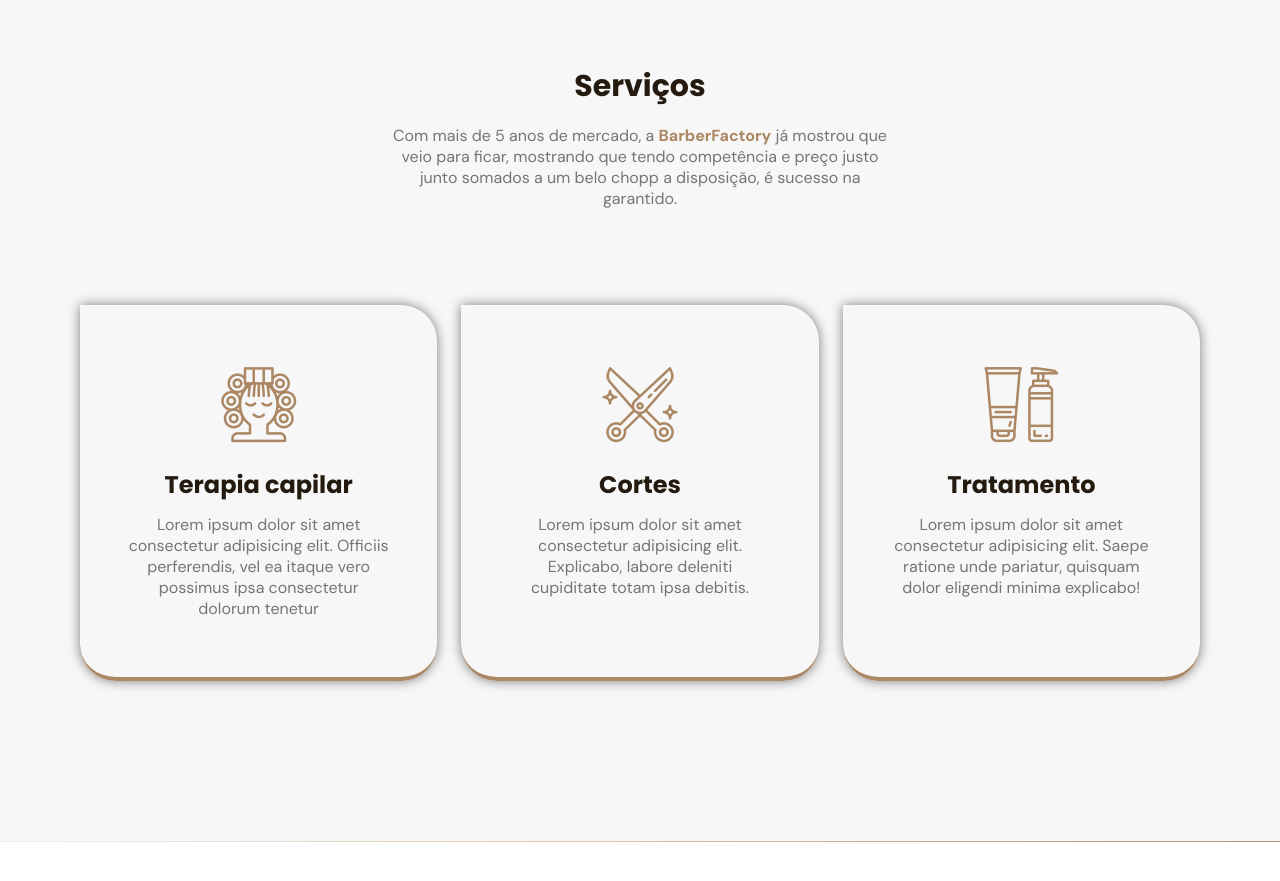
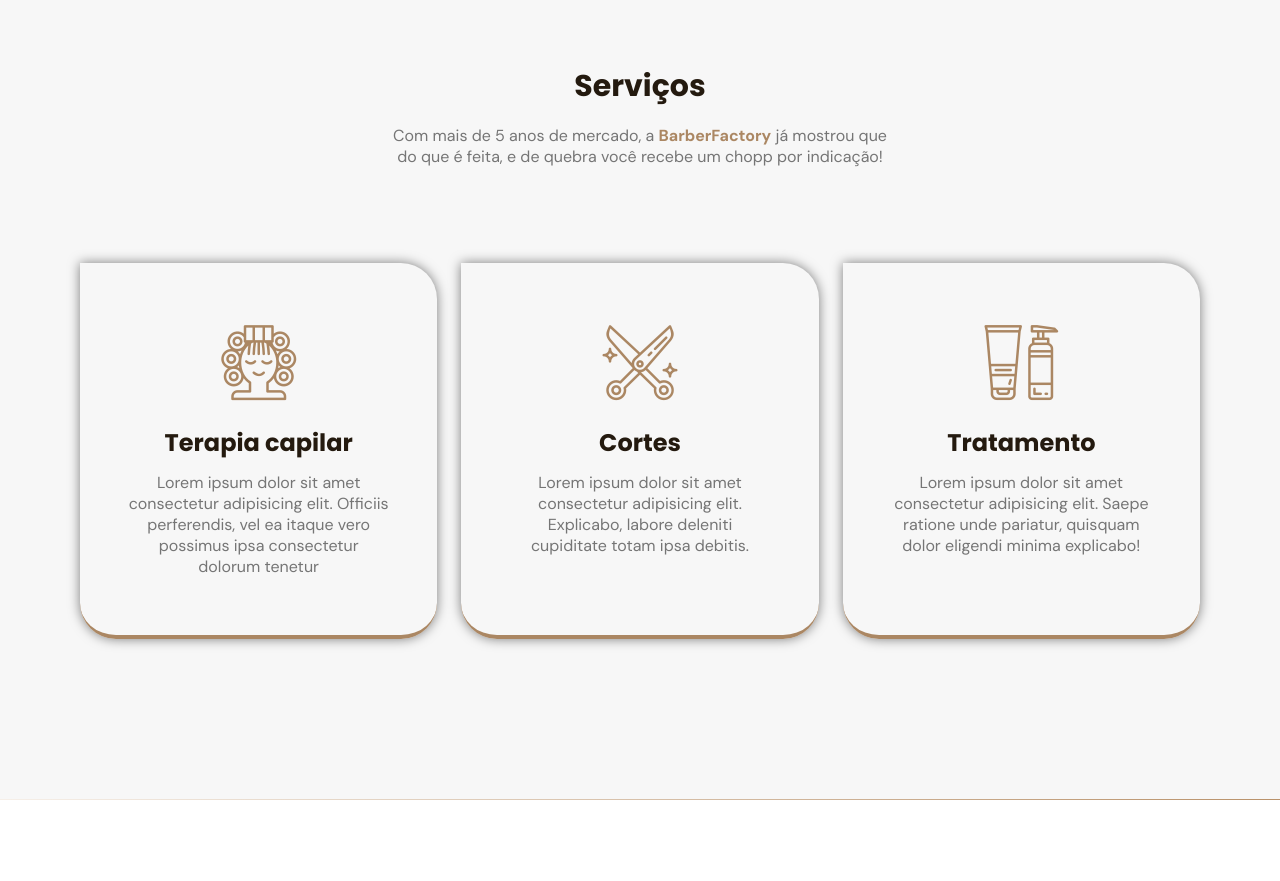
Before and after one commit to AlizonCaetano/BarberFactory, a plain HTML site: page index.html in a window 1280 px wide. Shown: the part 1420-2301 px from the top of the page. Drawn offline with nearby package versions, Linux system fonts and the light colour scheme; files whose address does not match are found by name.

Commit message:
Update index.html

```diff
--- a/index.html
+++ b/index.html
@@ -109,9 +109,7 @@
             <h2 class="title">Serviços</h2>
             <p class="subtitle">
               Com mais de 5 anos de mercado, a <strong>BarberFactory</strong> já
-              mostrou que veio para ficar, mostrando que tendo competência e
-              preço justo junto somados a um belo chopp a disposição, é sucesso
-              na garantido.
+              mostrou que do que é feita, e de quebra você recebe um chopp por indicação!
             </p>
           </header>
           <div class="cards grid">
```
